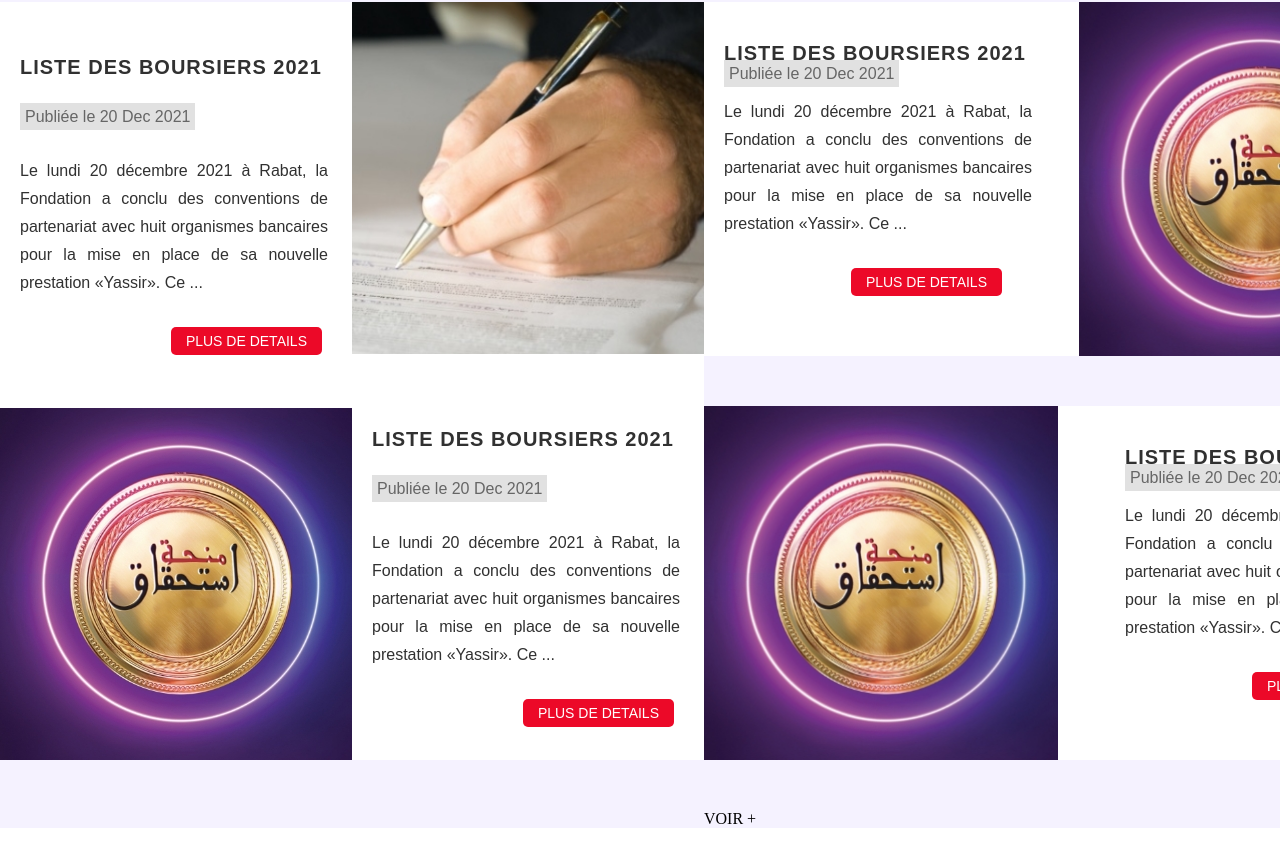
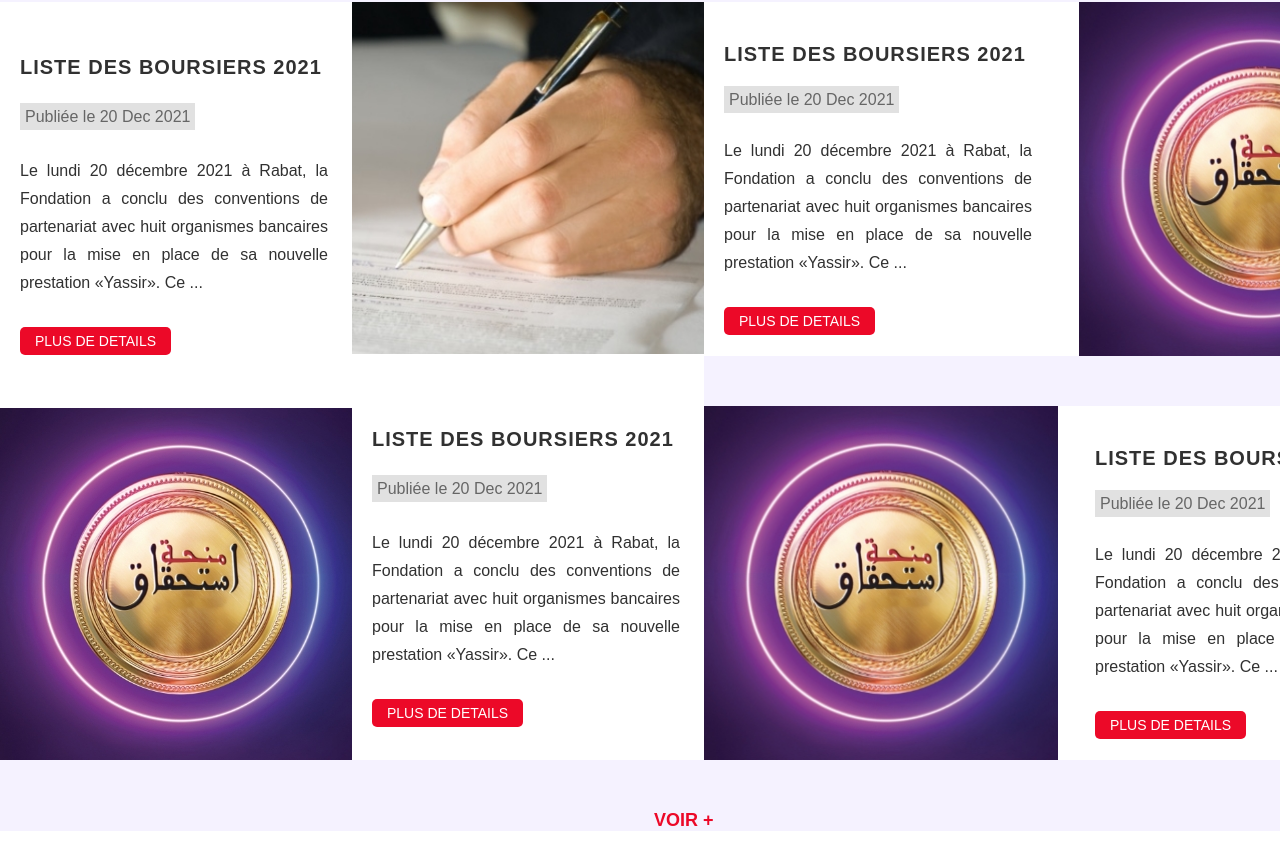
Before and after one commit to AACHOURMOHAMED/site-de-Rayoune-de-maroc, a React (Create React App) app: page /Accueil in a window 1280 px wide. Shown: the part 1078-1928 px from the top of the page. Before the commit the page ends 1906 px from the top, so only its background shows below. Built offline with nearby package versions, Linux system fonts and the light colour scheme.

Commit message:
saving on github

```diff
--- a/src/App.css
+++ b/src/App.css
@@ -102,7 +102,6 @@ font-family: 'Montserrat', sans-serif;
 letter-spacing: 3px;
 font-size: 60px;
 margin-top: 90px;
-margin-bottom: 30px;
 }
 
 .content2{
@@ -210,6 +209,7 @@ justify-content: space-around;
 .content-card .content{
   margin-left:20px ;
   padding-top: 40px;
+
 }
 
 .content-card .content h1{
@@ -232,7 +232,31 @@ padding: 5px;
 }
 .btn--primary
 {
-  float: right;
-  margin: 30px;
+ margin-top: 30px;
+
+}
+
+
+
+
+
+
+.width-card .content{
+margin-right:30px;
+line-height: 45px;
+margin-top: -10px;
+}
+
+
+
+
+.voir{
+  font-size: 18px;
+  font-family: var(--primary-font);
+  color: var(--primary-color);
+  font-weight: bold;
+  text-align: center;
+  margin: -50px;
+  padding-bottom:20px;
 }
 /*End Section Actulaete */
--- a/src/components/Accueil.js
+++ b/src/components/Accueil.js
@@ -85,6 +85,7 @@ export const Accueil = () => {
 
 
 
+    {/*Section actualites */}
 
             <div id='showcase-actualites'>
                 <div className='container'>
@@ -202,13 +203,15 @@ export const Accueil = () => {
                                 </Card>
 
 
-                                <label>VOIR +</label>
+                                <label className='voir'>VOIR +</label>
                             </div>
                         </div>
 
                     </div>
                 </div>
             </div>
+
+        {/*End Section actualites */}
 
 
 
```
